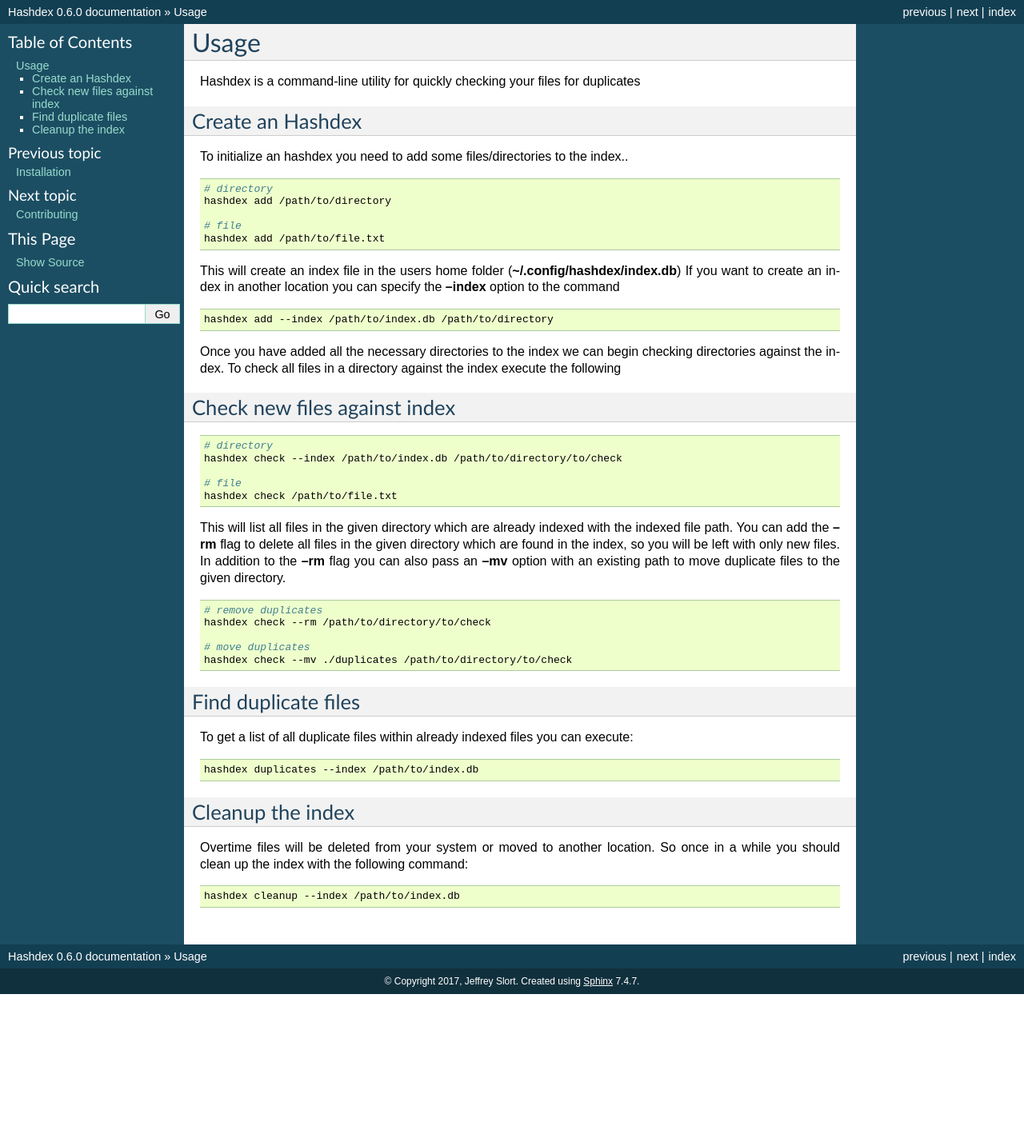
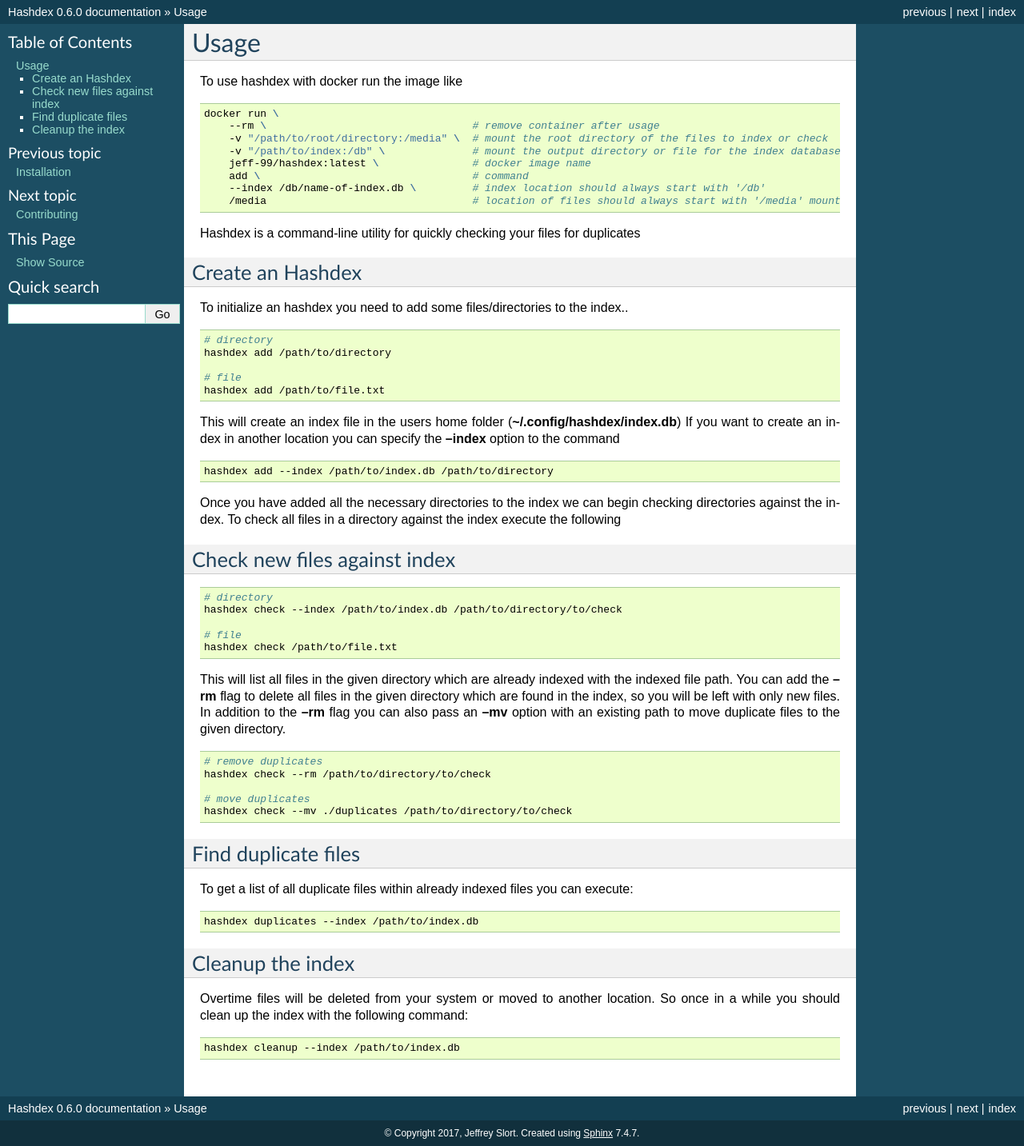
Before and after one commit to jeff-99/hashdex, a Sphinx documentation site: the page built from docs/usage.rst, in a window 1280 px wide. Shown: the whole page at 80% size. Built offline with Sphinx 7.4.7, drawn with Linux system fonts in a browser that asks for light colours; pages that are not in the unit, such as notebooks, are missing from menus; before the commit the page ends 1243 px from its top, so only the background shows below that.

Commit message:
added docker support

```diff
--- a/docs/usage.rst
+++ b/docs/usage.rst
@@ -1,6 +1,21 @@
 =====
 Usage
 =====
+
+To use hashdex with docker run the image like
+
+.. highlight:: sh
+.. code-block:: bash
+
+    docker run \
+        --rm \                                 # remove container after usage
+        -v "/path/to/root/directory:/media" \  # mount the root directory of the files to index or check
+        -v "/path/to/index:/db" \              # mount the output directory or file for the index database
+        jeff-99/hashdex:latest \               # docker image name
+        add \                                  # command
+        --index /db/name-of-index.db \         # index location should always start with '/db'
+        /media                                 # location of files should always start with '/media' mounted dir
+
 
 Hashdex is a command-line utility for quickly checking your files for duplicates
 
```
Also changed, not shown: 1 other file.
